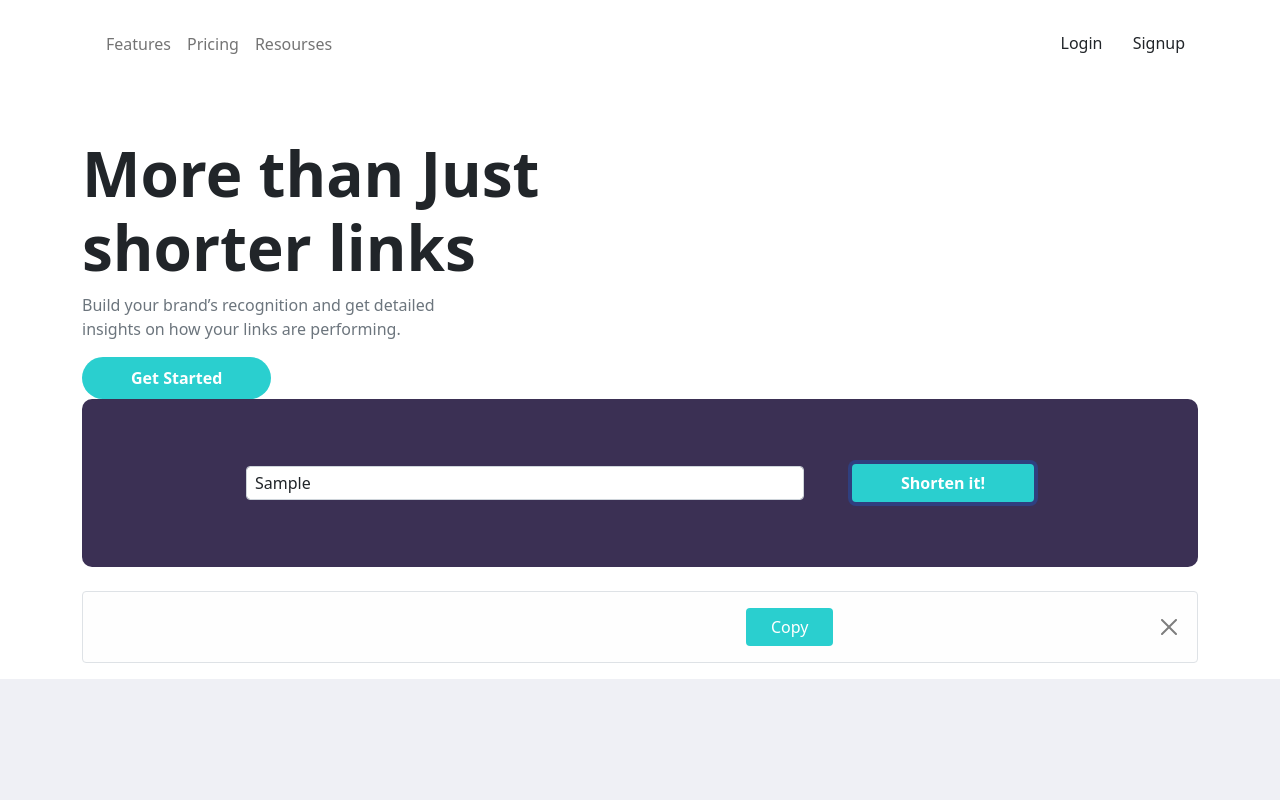
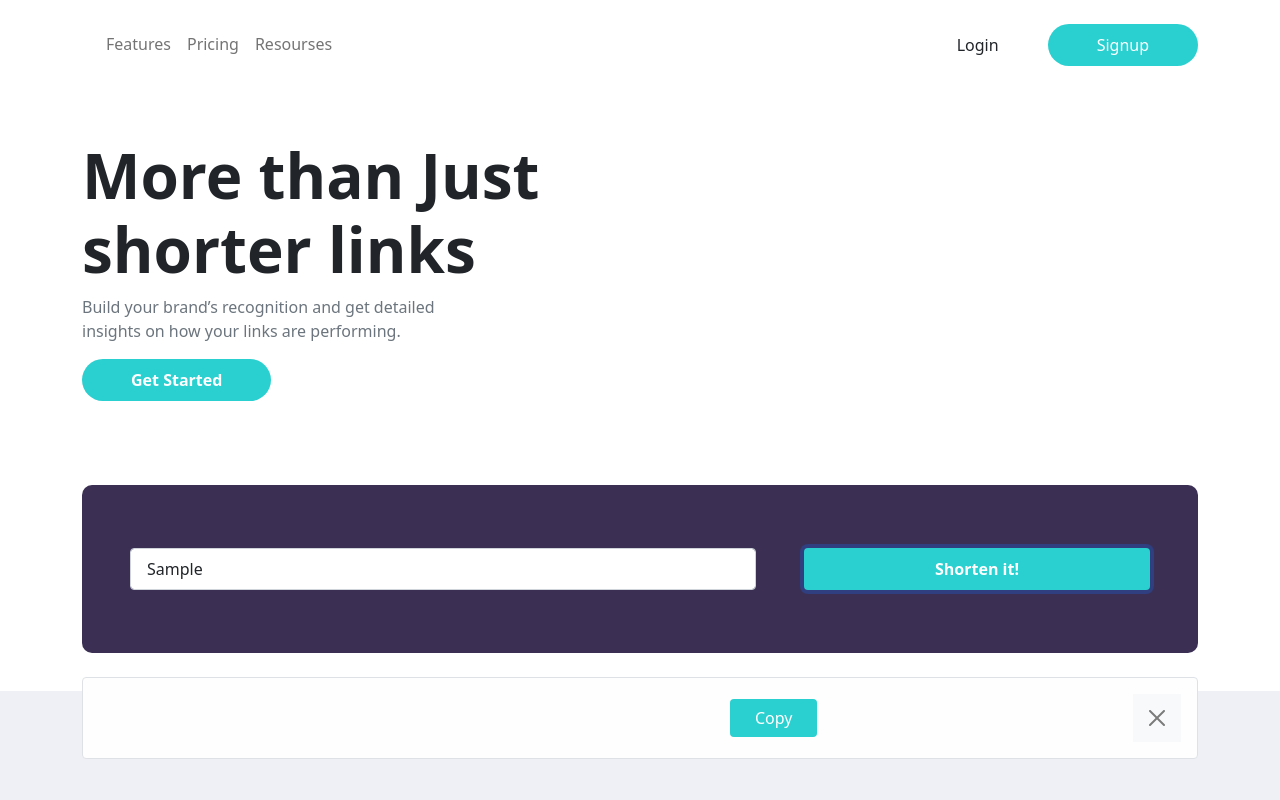
Before and after one commit to GiannisJOHN/landing-page-Shortly, a plain HTML site: page index.html in a window 1280 px wide. Both pictures are taken after typing "Sample" into the empty fields and a click on the button "Shorten it!". Shown: the top 800 px of the page. Drawn offline with nearby package versions, Linux system fonts and the light colour scheme; no server answers.

Commit message:
improving css

```diff
--- a/app.js
+++ b/app.js
@@ -41,17 +41,20 @@ class Shorten {
     html() {
 
         var result = /*html*/ `
-        <div class="alert alert-light border fade show d-flex justify-content-between align-items-center mt-4" role="alert">
+        <div class="alert alert-light border fade show d-flex justify-content-between flex-column flex-lg-row align-items-start align-items-lg-center mt-4" role="alert">
             <h6></h6>
+            <hr class='d-flex d-lg-none w-100'>
             <h6 class='text-cyan-color'></h6>
-            <button class='btn cyan-bg text-white px-4'>Copy</button>
-            <button type="button" class="btn-close" data-bs-dismiss="alert" aria-label="Close"></button>
+            <button class='btn cyan-bg text-white px-4 mt-2 mt-lg-0'>Copy</button>
+            <div class='d-flex justify-content-center align-items-center w-100 xButton bg-light  bg-lg-transparent mt-3 mt-lg-0'>
+                <button type="button" class="btn-close p-3" data-bs-dismiss="alert" aria-label="Close"></button>
+            </div>
         </div>
         `
 
-        document.querySelector('.urlResults > .container').innerHTML = result
+        document.querySelector('.urlResults').innerHTML = result
         document.querySelector('.urlResults h6:first-child').innerText = this.data.result.original_link
-        document.querySelector('.urlResults h6:nth-child(2)').innerText = this.data.result.full_short_link
+        document.querySelector('.urlResults h6:nth-child(3)').innerText = this.data.result.full_short_link
         console.log(document.querySelector('.uu'))
         document.querySelector('.urlResults button:first-of-type').addEventListener('click', () => {
             navigator.clipboard.writeText(this.data.result.full_short_link)
@@ -59,7 +62,7 @@ class Shorten {
 
     }
     spinner() {
-        document.querySelector('.urlResults > .container').innerHTML = /*html*/ `
+        document.querySelector('.urlResults').innerHTML = /*html*/ `
         <div class="alert alert-light border fade show d-flex justify-content-between align-items-center mt-4" role="alert">
             <div class='w-100 d-flex justify-content-center'>
                 <div class="spinner-border text-info" role="status">
--- a/custom-styles.css
+++ b/custom-styles.css
@@ -26,3 +26,32 @@
     border-radius: 10px;
     background-size: 100% 100%;
 }
+.shorterApp {
+    position: relative;
+    top: calc(168px/2);
+}
+.mainHeader {
+    overflow: hidden;
+}
+@media (max-width: 992px) {
+    #navbarContent {
+        background-color: var(--dark);
+        border-radius: 20px;
+    }
+    #navbarContent * {
+        color: white;
+    }
+}
+.fetchButton {
+    width: 100%;
+}
+@media (min-width: 768px) {
+    .fetchButton {
+        width: 50%;
+    }
+}
+@media (min-width: 992px) {
+    .xButton {
+        width: auto !important;
+    }
+}
--- a/index.html
+++ b/index.html
@@ -26,24 +26,24 @@
                 </button>
             <!--Burger Button-->
             <!--Content-->
-            <div class="collapse navbar-collapse" id="navbarContent">
-                <div class="d-flex justify-content-between w-100">
+            <div class="collapse navbar-collapse mt-4 mt-lg-0 py-3 px-5 p-lg-0" id="navbarContent">
+                <div class="d-flex flex-column flex-lg-row justify-content-lg-between w-100">
                     <ul class="navbar-nav">
                         <li class="nav-item">
-                            <a href="#" class="nav-link">Features</a>
+                            <a href="#" class="nav-link text-center text-lg-start">Features</a>
                         </li>
                         <li class="nav-item">
-                            <a href="#" class="nav-link">Pricing</a>
+                            <a href="#" class="nav-link text-center text-lg-start">Pricing</a>
                         </li>
-                        <li class="nav-item">
-                            <a href="#" class="nav-link">Resourses</a>
+                        <li class="nav-item mb-4 mb-lg-0">
+                            <a href="#" class="nav-link text-center text-lg-start">Resourses</a>
                         </li>
                     </ul>
-                    <div>
-                        <a role='button' href="" class="btn">
+                    <div class="d-flex flex-column flex-lg-row">
+                        <a role='button' href="" class="btn px-5 py-2 mb-2 mb-lg-0">
                             Login
                         </a>
-                        <a role='button' href="" class="btn">
+                        <a role='button' href="" class="btn cyan-bg text-white rounded-pill px-5 py-2">
                             Signup
                         </a>
                     </div>
@@ -52,7 +52,7 @@
             <!--Content-->
         </div>
     </nav>
-    <header class="overflow-hidden pt-5">
+    <header class="mainHeader pt-5">
         <div class="container">
             <div class="row flex-column flex-lg-row flex-nowrap align-items-center">
                 <div class="col col-lg-6 order-lg-0 order-1">
@@ -78,16 +78,14 @@
         </div>
     </header>
     <main class="d-flex flex-column">
-        <div class="container">
-            <form class="shorterLink w-100 d-flex align-items-center justify-content-center position-relative" style='height: 168px;' >
-                <input class="py-1 w-50 me-5 ps-2 form-control" type="text" id="urlinput" placeholder="Shorten a link here">
-                <button class="fetchButton btn cyan-bg text-white px-5 fw-bold">
+        <div class="shorterApp container">
+            <form class="shorterLink px-5 w-100 d-flex flex-column flex-md-row align-items-center justify-content-center position-relative" style='height: 168px;' >
+                <input class="py-2 w-100 me-md-5 mb-3 mb-md-0 ps-3 form-control" type="text" id="urlinput" placeholder="Shorten a link here">
+                <button class="fetchButton btn cyan-bg text-white px-5 py-2 fw-bold">
                     Shorten it!
                 </button>
             </form>
-        </div>
-        <div class="urlResults">
-            <div class="container">
+            <div class="urlResults">
             </div>
         </div>
         <section class="secondary-bg" style='padding: 140px 0 140px 0;'>
```
